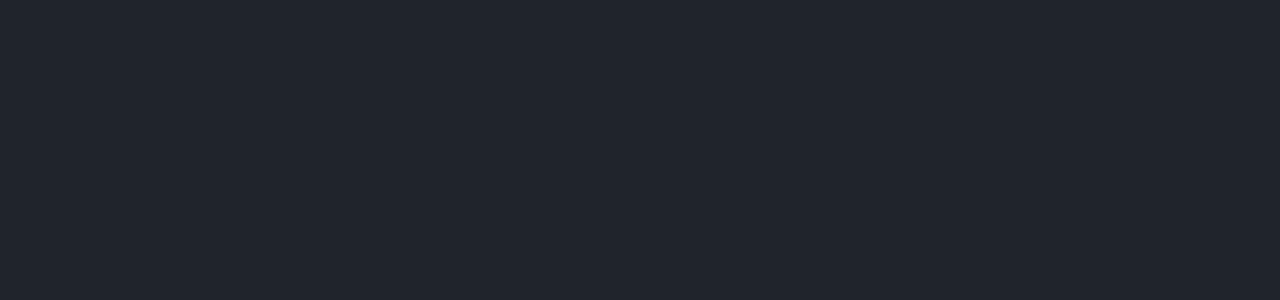
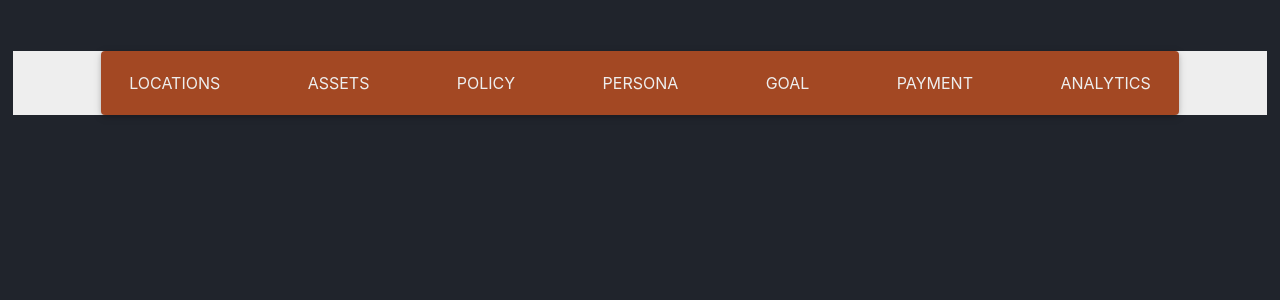
Before and after one commit to HeshamHamadaALG/HOOPOE-Ad-Manager, a React (Create React App) app: page /dashboard in a window 1280 px wide. Shown: the top 300 px of the page. Built offline with nearby package versions, Linux system fonts and the light colour scheme.

Commit message:
dashboard tab nav

```diff
--- a/package.json
+++ b/package.json
@@ -8,6 +8,7 @@
     "@fortawesome/react-fontawesome": "^0.1.4",
     "bootstrap": "^4.3.1",
     "react": "^16.8.6",
+    "react-bootstrap": "^1.0.0-beta.8",
     "react-dom": "^16.8.6",
     "react-router": "^5.0.0",
     "react-router-dom": "^5.0.0",
--- a/src/App.css
+++ b/src/App.css
@@ -13,13 +13,20 @@
   background-color: rgba(231, 161, 94, 0.1);
   border-radius: 20px;
   margin-top: 10%;
-  padding-top: 4%;
-  padding-bottom: 4%;
+	padding-top: 4%;
+	margin-right: auto;
+	margin-left: auto;
+	padding-bottom: 4%;
+
 }
 
 
 /* navbar css  */
 a{
+	text-decoration: none;
+	color: #eee;
+}
+.link{
 	text-decoration: none;
 	color: #eee;
 }
@@ -205,3 +212,51 @@
 .fas{font-weight:700}
 .fa-bars:before{content:"\f0c9"}
 .fa-times:before{content:"\f00d"}
+
+.DashBorad{
+	background-color: #eee;
+	margin: 1%;
+}
+
+.navtabs {
+	box-shadow: 0 2px 5px 0 rgba(0,0,0,.16), 0 2px 10px 0 rgba(0,0,0,.12) !important;
+	 margin: -1.5rem 1rem 0 1rem !important;
+	 border: 0;
+	 padding: .7rem;
+	 margin-left: 1rem;
+	 margin-right: 1rem;
+	 margin-bottom: -20px;
+	 background-color: #a34823;
+	 position: relative;
+	 -webkit-border-radius: .25rem;
+	 border-radius: .25rem;
+	 color: #999;
+}
+.navtabs a:hover {
+	border: none;
+	color: #fff;
+	font-size: 100%;
+	transition: 0.4s;
+	border-radius: .25rem;
+	background: rgba(255, 255, 255, 0.1);
+}
+
+.navtabs .active {
+	border: none;
+	color: #20242c !important;
+	font-size: 100%;
+	transition: 0.4s;
+	border-radius: .25rem;
+	margin-top: auto !important;
+	margin-bottom: auto !important;
+	background-color: #e8e3e1 !important;
+	-moz-box-shadow:    inset 0 0 5px #aaa;
+   -webkit-box-shadow: inset 0 0 5px #aaa;
+   box-shadow:         inset 0 0 5px #aaa;
+}
+
+.content-tab{
+	padding: 1.7rem 0 0 0;
+	box-shadow: 0 5px 11px 0 rgba(0,0,0,.18), 0 4px 15px 0 rgba(0,0,0,.15);
+	border-radius: .25rem;
+}
--- /dev/null
+++ b/src/components/dashboard.js
@@ -0,0 +1,56 @@
+import React, { Component } from 'react';
+// import { BrowserRouter as Router, Route } from 'react-router-dom';
+import Register from './register/register'
+import {
+    Tabs, Tab
+} from 'react-bootstrap';
+
+
+
+
+export class DashBorad extends Component {
+    render() {
+        return (
+            <div className="DashBorad">
+                <div className="container">
+                    <Tabs className="navtabs" defaultActiveKey="profile" id="uncontrolled-tab-example">
+                        <Tab className="content-tab" eventKey="locations" title="Locations">
+
+                        </Tab>
+                        <Tab className="content-tab" eventKey="assets" title="Assets">
+
+                        </Tab>
+                        <Tab className="content-tab" eventKey="policy" title="Policy">
+                            <Register />
+                        </Tab>
+                        <Tab className="content-tab" eventKey="persona" title="Persona">
+
+                        </Tab>
+                        <Tab className="content-tab" eventKey="goal" title="Goal">
+
+                        </Tab>
+                        <Tab className="content-tab" eventKey="payment" title="Payment">
+
+                        </Tab>
+                        <Tab className="content-tab" eventKey="analytics" title="Analytics">
+
+                        </Tab>
+                    </Tabs>
+                </div>
+            </div>
+        );
+    }
+}
+
+export default DashBorad;
+
+
+
+
+// 1st
+
+
+// // padding: 1.7rem 0 0 0;
+
+// /* border: 0; */
+// border-radius: .125rem;
--- a/src/components/main.js
+++ b/src/components/main.js
@@ -1,7 +1,8 @@
 import React from 'react';
+import { BrowserRouter as Router, Route } from 'react-router-dom';
 import Nav from './nav-bar/nav';
-import { BrowserRouter as Router, Route } from 'react-router-dom';
 import Register from './register/register';
+import DashBorad from './dashboard'
 
 
 
@@ -9,10 +10,12 @@
     return (
         <div className="Main">
             <Router>
-                <Nav />
-                <Route path="/" />
-                <Route path="/login" component={Register} />
+                    <Nav />
+                    <Route path="/login" component={Register} />
+                    <Route path="/dashboard" component={DashBorad}></Route>
+
             </Router>
+
         </div>
     );
 }
--- a/src/components/nav-bar/nav.js
+++ b/src/components/nav-bar/nav.js
@@ -4,11 +4,15 @@
 import { faBars, faTimes } from '@fortawesome/free-solid-svg-icons';
 
 export class Nav extends Component {
-    state = {
+    constructor() {
+        super();
+    this.state = {
         icon: faBars,
         classOver: 'overlay',
-        classNav: ''
+        classNav: '',
+        display: true
     }
+}
 
     onClick = (e) => {
         if (this.state.icon === faBars) {
@@ -28,7 +32,7 @@
 
     render() {
         return (
-            <div className="">
+            <div className="Nav">
                 <header>
                     <div onClick={this.onClick} className="menu-toggle">
                         <FontAwesomeIcon icon={this.state.icon} />
@@ -36,12 +40,16 @@
                     <div className={this.state.classOver}></div>
                     <div className="container-nav">
                         <nav className={this.state.classNav}>
-                            <h1 className="brand"><Link to="/">HOOPOE</Link></h1>
-                            <ul>
-                                <li><Link to="/">Home</Link></li>
-                                <li><Link to="/about">About</Link></li>
-                                <li><Link to="/contact">Contact</Link></li>
-                                <li><Link to="/login">Login</Link></li>
+                            <h1 className="brand"><Link style={{textDecoration: 'none', color: '#999'}} to="/">HOOPOE</Link></h1>
+                            <ul style={{display: this.state.display ? '' : 'none'}}>
+                                <li><Link style={{textDecoration: 'none', color: '#999'}} to="/">Home</Link></li>
+                                <li><Link style={{textDecoration: 'none', color: '#999'}} to="/about">About</Link></li>
+                                <li><Link style={{textDecoration: 'none', color: '#999'}} to="/contact">Contact</Link></li>
+                                <li><Link style={{textDecoration: 'none', color: '#999'}} dis={this.state.display} to="/login">Login</Link></li>
+                            </ul>
+
+                            <ul style={{display: this.state.display ? 'none' : ''}}>
+                                <li><Link style={{textDecoration: 'none', color: '#999'}} to="/login">USER</Link></li>
                             </ul>
                         </nav>
                     </div>
--- a/src/components/register/register.js
+++ b/src/components/register/register.js
@@ -1,4 +1,5 @@
 import React, { Component } from 'react';
+import { Redirect } from 'react-router';
 import {
     Container, Col, Form,
     FormGroup, Label, Input,
@@ -44,11 +45,19 @@
         console.log(`Email: ${this.state.email}`)
     }
 
+    handleOnClick = () => {
+
+        this.setState({ redirect: true });
+    }
+
     render() {
+        if (this.state.redirect) {
+            return <Redirect push to="/dashboard" />;
+        }
         return (
             <div className="">
                 <Container className="">
-                <div className="register col-md-5">
+                    <div className="register col-lg-9 col-md-5 ">
                         <h2>Sign In</h2>
                         <Form className="form" onSubmit={(e) => this.submitForm(e)}>
                             <Col>
@@ -88,7 +97,7 @@
                                     />
                                 </FormGroup>
                             </Col>
-                        <Button>Submit</Button>
+                            <Button onClick={this.handleOnClick} >Submit</Button>
                         </Form>
                     </div>
                 </Container>
```
Also changed, not shown: 1 other file (tests, documents, lock files or other folders). Lines whose indentation alone changed are shown as unchanged.
